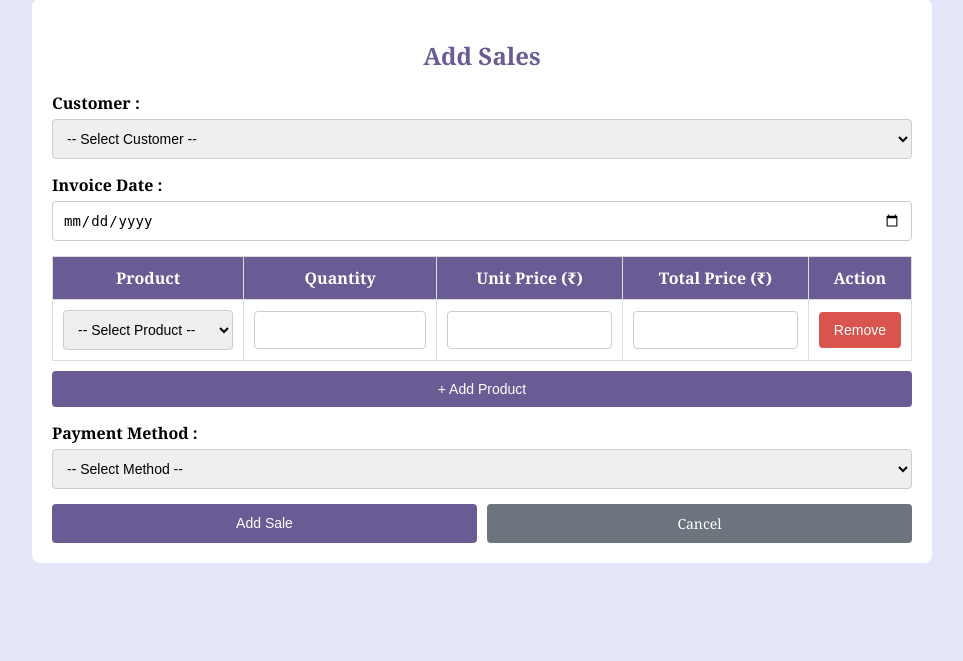
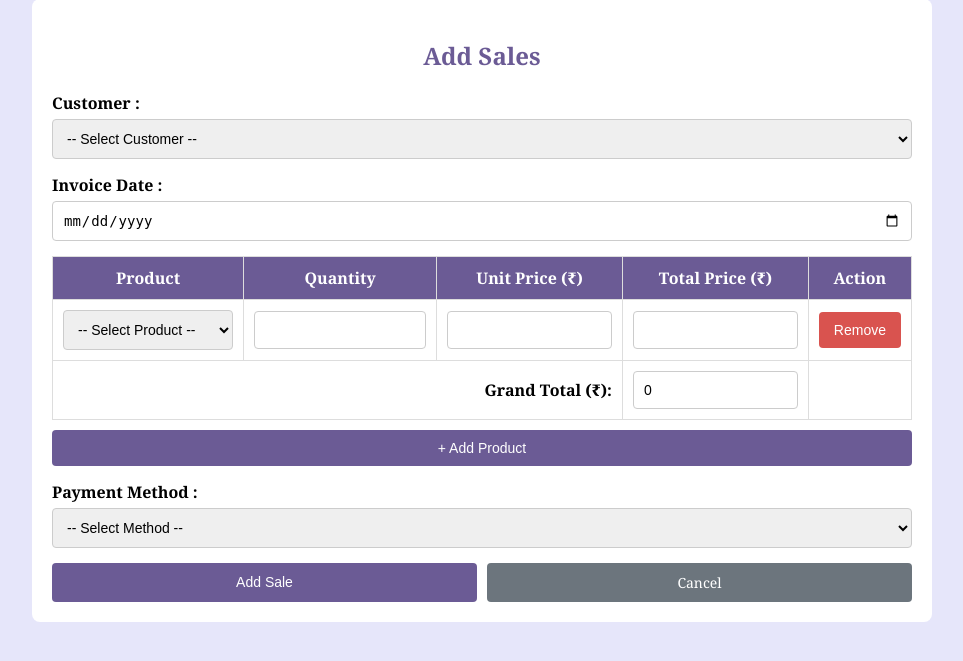
Before and after one commit to Janasria/ShelfSmart, a Flask app: page /add_sales in a window 1280 px wide. Shown: the part 21-682 px from the top of the page, without its empty margins (158-1121 px from the left). Run offline with Flask 3, Linux system fonts and the light colour scheme; a user stored in the database is signed in; data comes from the database, SQL or seed files in the repository; both versions use the stored data as it was after the commit.

Commit message:
Add dynamic grand total feature to add_sales form

```diff
--- a/app.py
+++ b/app.py
@@ -291,7 +291,7 @@ def dashboard():
 
 # Route for Add Products
 @app.route('/add_product', methods=['GET', 'POST'])
-@login_required("admin")
+@login_required("admin", "manager")
 def add_product():
     if request.method == "POST":
         product_name = request.form["product_name"]
@@ -411,7 +411,7 @@ def delete_product(product_id):
 
 # Route for Add Sales
 @app.route("/add_sales", methods=["GET", "POST"])
-@login_required()
+@login_required("admin", "manager", "staff")
 def add_sales():
     conn = get_db_connection()
     cursor = conn.cursor()
--- a/templates/add_sales.html
+++ b/templates/add_sales.html
@@ -214,6 +214,13 @@
                     </td>
                 </tr>
             </tbody>
+            <tfoot>
+                <tr>
+                    <td colspan="3" style="text-align:right;"><strong>Grand Total (₹):</strong></td>
+                    <td><input type="number" id="grand_total" name="grand_total" value="0" readonly></td>
+                    <td></td>
+                </tr>
+            </tfoot>
         </table>
       </div>
 
@@ -271,6 +278,19 @@ function updateTotalPrice(quantityInput) {
     const unitPrice = parseFloat(row.querySelector('input[name="unit_price[]"]').value) || 0;
     const quantity = parseInt(quantityInput.value) || 0;
     row.querySelector('input[name="total_price[]"]').value = (unitPrice * quantity).toFixed(2);
+
+    updateGrandTotal();
+}
+
+function updateGrandTotal() {
+    let totalInputs = document.querySelectorAll('input[name="total_price[]"]');
+    let grandTotal = 0;
+
+    totalInputs.forEach(input => {
+        grandTotal += parseFloat(input.value) || 0;
+    });
+
+    document.getElementById('grand_total').value = grandTotal.toFixed(2);
 }
 
 function removeRow(button) {
@@ -281,27 +301,6 @@ function removeRow(button) {
         alert("At least one product row is required!");
     }
 }
-
-const form = document.querySelector('#addSalesForm');  // Correct way to select by id
-form.reset();    // Reset form fields on page load (optional)
-
-form.addEventListener('submit', function(event) {
-      event.preventDefault();   // Prevent form from submitting
-      // You can add your form submission logic here (e.g., AJAX request)
-
-      form.reset();  // Reset the form after submission
-});
-
-window.onbeforeunload = function () {
-  // Trigger logout by sending an AJAX request to the backend
-  fetch('/logout', {
-    method: 'POST',
-    headers: {
-      'Content-Type': 'application/json',
-    },
-    body: JSON.stringify({ logout: true })  // Send a logout request
-  });
-};
 </script>
 
 </body>
```
Also changed, not shown: shelfsmart.db.
